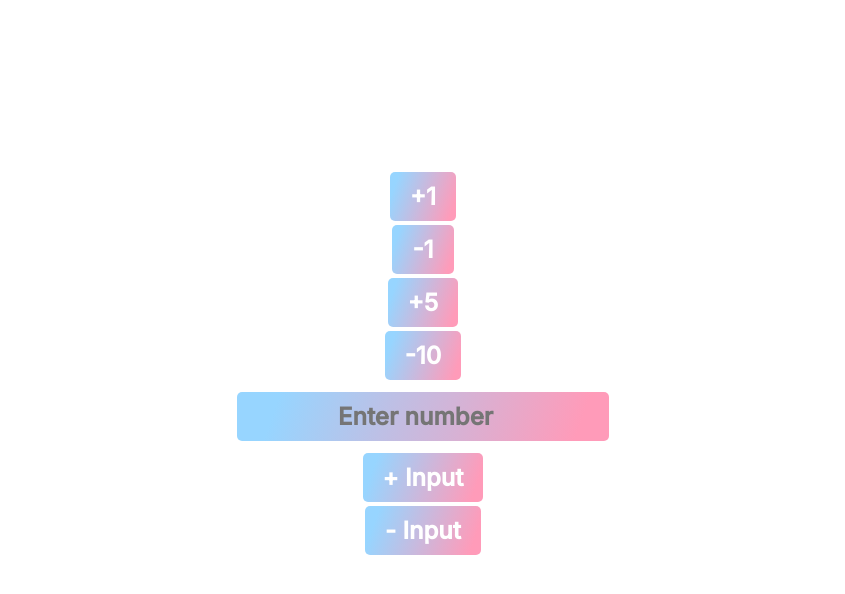
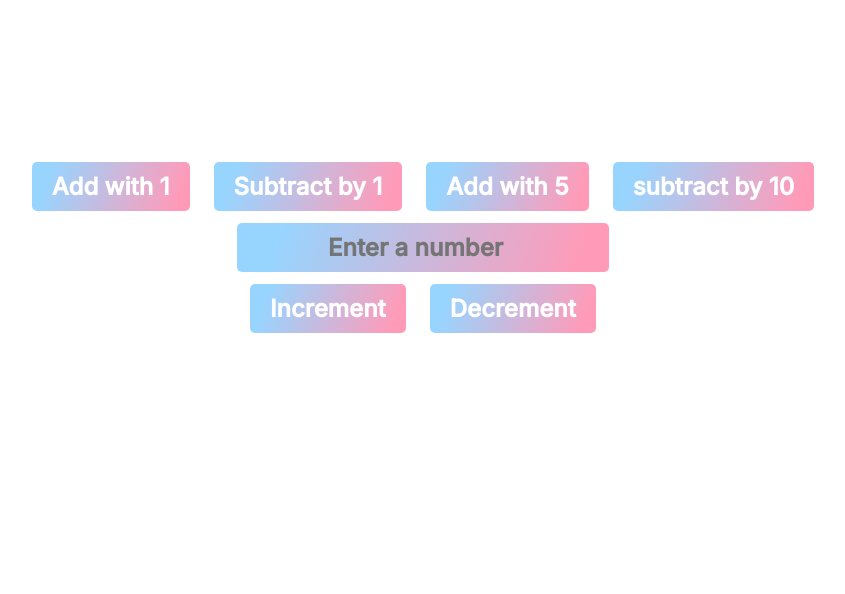
Before and after one commit to arpiitah/Counter-App--Micro-Project-2, a plain HTML site: page index.html in a window 1280 px wide. Shown: the part 150-744 px from the top of the page, without its empty margins (217-1062 px from the left). Drawn offline with Linux system fonts and the light colour scheme.

Commit message:
updated-html

```diff
--- a/index.html
+++ b/index.html
@@ -10,16 +10,22 @@
 </head>
 <body id="bg">
 	<div class="container">
-		<h1>Counter App</h1>
-		<div class="counter">
-			<h2 id="count">0</h2>
-			<button id="increment" onclick="increment()">+1</button>
-			<button id="decrement" onclick="decrement()">-1</button>
-			<button id="increment-five" onclick="incrementByFive()">+5</button>
-			<button id="decrement-ten" onclick="decrementByTen()">-10</button>
-			<input type="number" id="input-num" placeholder="Enter number">
-			<button id="increment-input" onclick="incrementByInput()">+ Input</button>
-			<button id="decrement-input" onclick="decrementByInput()">- Input</button>
+		<h1>Let's Count</h1>
+
+		<h2>0</h2>
+		<div>
+			<button id="increment1">Add with 1</button>
+			<button id="decrement1">Subtract by 1</button>
+			<button id="increment5">Add with 5</button>
+			<button id="decrement10">subtract by 10</button>
+		</div>
+		<div>
+			<input type="number" id="input" placeholder="Enter a number">
+
+		</div>
+		<div>
+			<button id="increment">Increment</button>
+			<button id="decrement">Decrement</button>
 		</div>
 	</div>
 	<script src="index.js"></script>
```
